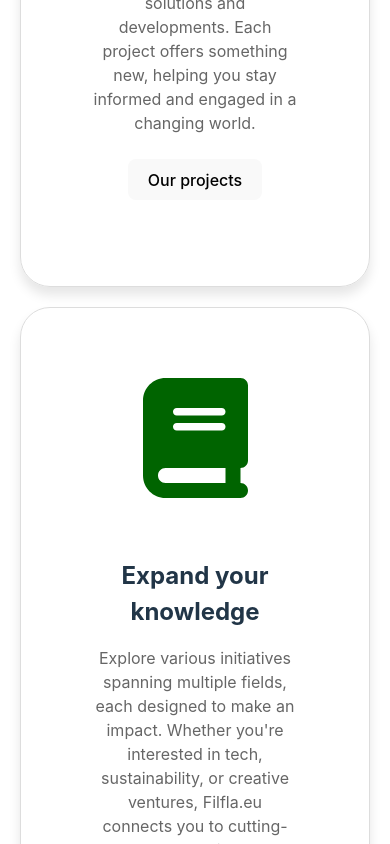
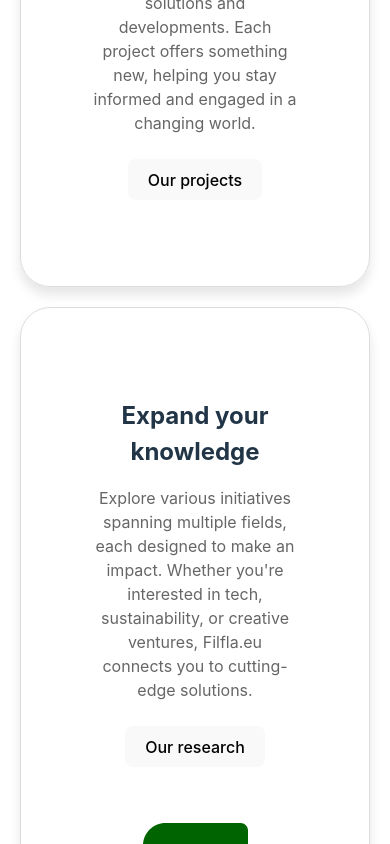
Before and after one commit to Arce-Mdina/apex-app, a React (Vite) app: page / in a window 390 px wide. Shown: the part 1156-2000 px from the top of the page. Built offline with nearby package versions, Linux system fonts and the light colour scheme; a web font is replaced by a local one.

Commit message:
Fixed bug

```diff
--- a/src/App.css
+++ b/src/App.css
@@ -431,8 +431,6 @@
   }
 
   .card-grid-double {
-    display:flex;
-    flex-direction: column;
     gap:40px;
     grid-template-columns: repeat(1, 1fr);
   }
--- a/src/components/BackButton.jsx
+++ b/src/components/BackButton.jsx
@@ -6,11 +6,12 @@ import { faCircleChevronLeft } from '@fortawesome/free-solid-svg-icons';
 
 const BackButton = () => {
 
+
     let navigate = useNavigate();
 
     return (
         <>
-            <div className="back-button">
+            <div className={`back-button`}>
                 {/* <button>
                     <span style={{ color: "dodgerblue" }}>&#x2190;</span>&nbsp;<span style={{ color: "black" }}>Home</span>
                 </button> */}
```
